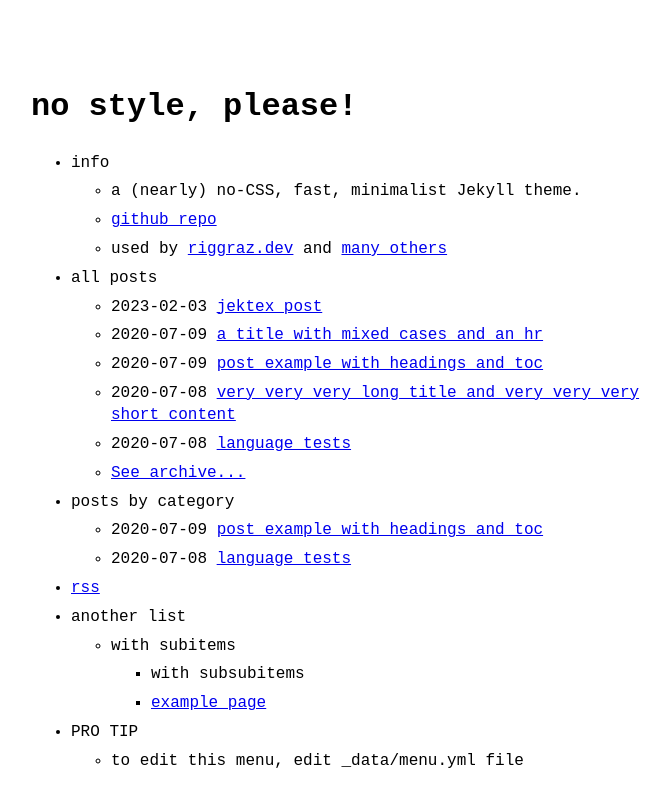
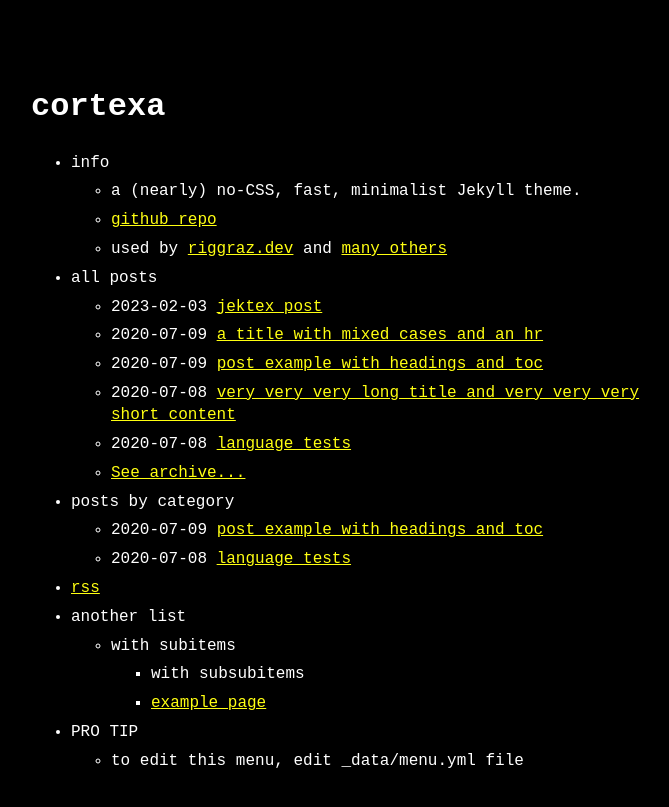
Before and after one commit to beezanX/cortexa, a Jekyll site: the page built from index.md, in a window 1280 px wide. Shown: the top 807 px of the page, without its empty margins (289-958 px from the left). Built offline with Jekyll 4.4.1, drawn with Linux system fonts in a browser that asks for light colours.

Commit message:
Update _config.yml

```diff
--- a/_config.yml
+++ b/_config.yml
@@ -1,7 +1,7 @@
-title: no style, please! # name of the site
+title: cortexa # name of the site
 author: Abdellah Afgrouch # name of site's author
 email: i1337x@protonmail.com # email of site's author
-url: https://cortexa.github.io/ # root address of the site
+url: https://beezanx.github.io/ # root address of the site
 baseurl: "" # subpath of the site, e.g. "/blog" (leave it blank "" if you're site shouldn't use a subpath)
 description: > # description of the site (multiple lines allowed)
   Cortexa is a blog where psychology, psychedelics and tech collide to shatter mental limits and unlock new ways of thinking
@@ -14,7 +14,7 @@
 remote_theme: riggraz/no-style-please # if you are using GitHub Pages, change it to remote_theme: riggraz/no-style-please
 
 theme_config:
-  appearance: "auto" # can be "light", "dark" or "auto"
+  appearance: "dark" # can be "light", "dark" or "auto"
   back_home_text: ".." # customize text for homepage link in post layout
   date_format: "%Y-%m-%d" # customize how date is formatted
   show_description: false # show blog description in home page
```
